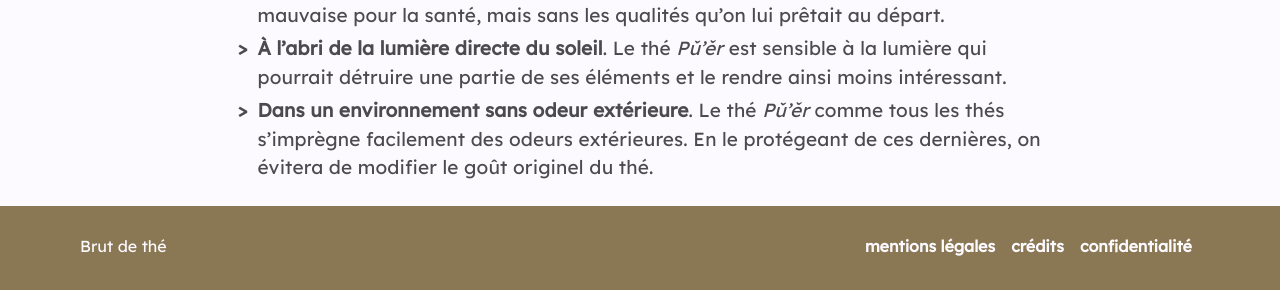
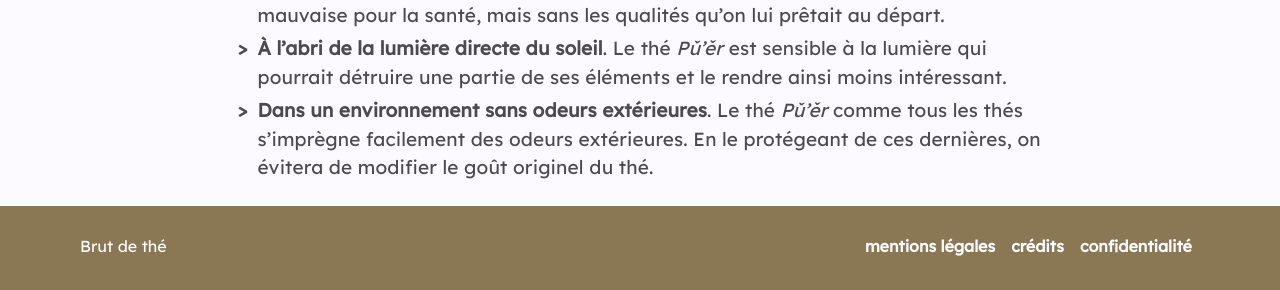
Before and after one commit to brutdethe/site, a Jekyll site: the page built from ressources/_base/les-thes-puer-crus.md, in a window 1280 px wide and 900 px high, scrolled down 6777 px. Shown: the part 604-894 px from the top of the window. Built offline with Jekyll 4.4.1, drawn with Linux system fonts in a browser that asks for light colours; nearby versions of some CDN libraries.

Commit message:
Corrige orthographe

```diff
--- a/ressources/_base/les-thes-puer-crus.md
+++ b/ressources/_base/les-thes-puer-crus.md
@@ -106,4 +106,4 @@ Traditionnellement, on conservera les galettes de thé _Pǔ'ěr_:
 
 - **Dans un endroit aéré, en hauteur et sec**. Ceci pour éviter que la galette ne pourrisse ou soit attaquée par des champignons, ce qui la rendrait non pas toxique ou mauvaise pour la santé, mais sans les qualités qu'on lui prêtait au départ.
 - **À l'abri de la lumière directe du soleil**. Le thé _Pǔ'ěr_ est sensible à la lumière qui pourrait détruire une partie de ses éléments et le rendre ainsi moins intéressant.
-- **Dans un environnement sans odeur extérieure**. Le thé _Pǔ'ěr_ comme tous les thés s'imprègne facilement des odeurs extérieures. En le protégeant de ces dernières, on évitera de modifier le goût originel du thé.
+- **Dans un environnement sans odeurs extérieures**. Le thé _Pǔ'ěr_ comme tous les thés s'imprègne facilement des odeurs extérieures. En le protégeant de ces dernières, on évitera de modifier le goût originel du thé.
```
Also changed, not shown: other parts of ressources/_base/les-thes-puer-crus.md (+1 -1 lines).
